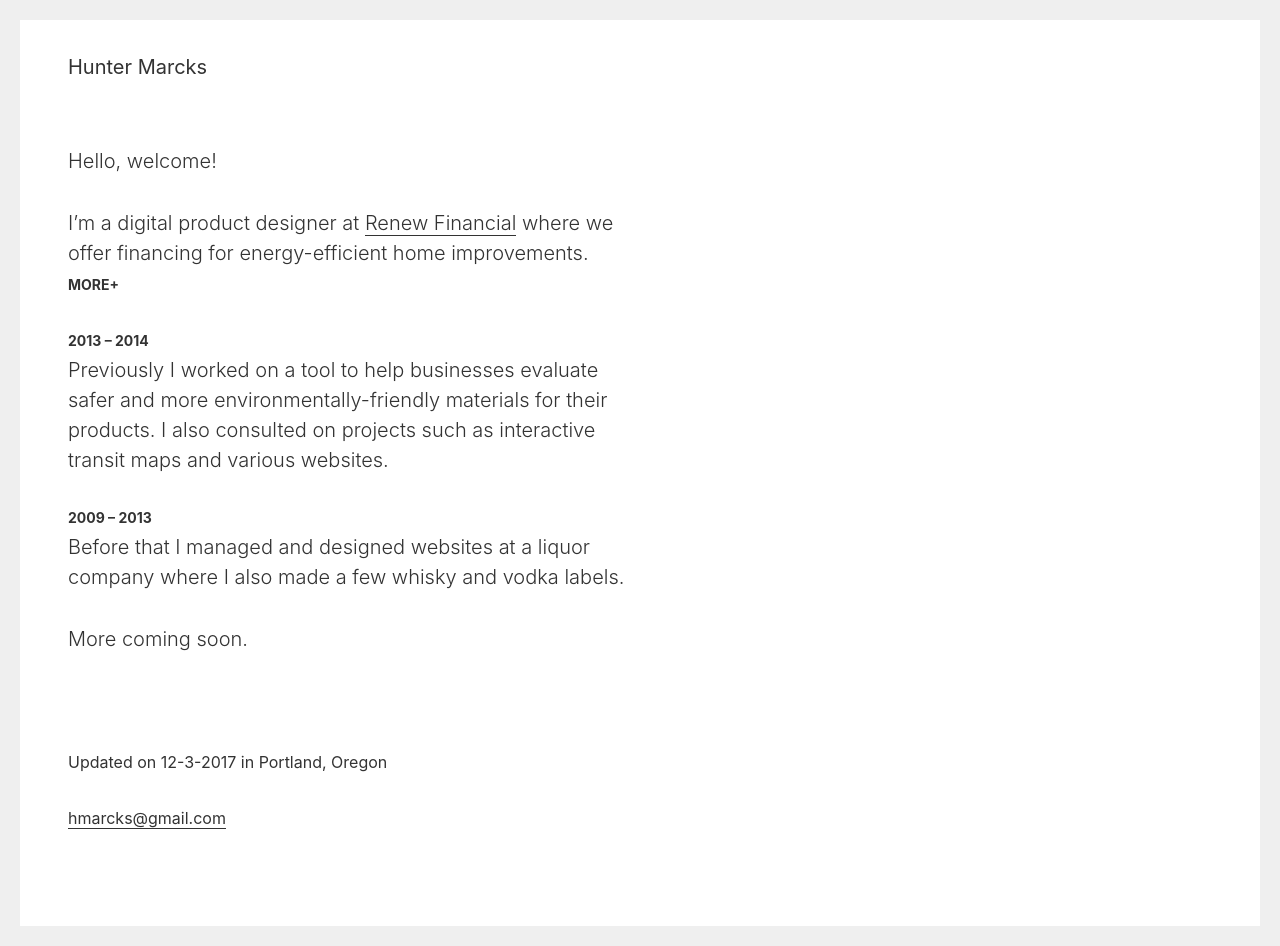
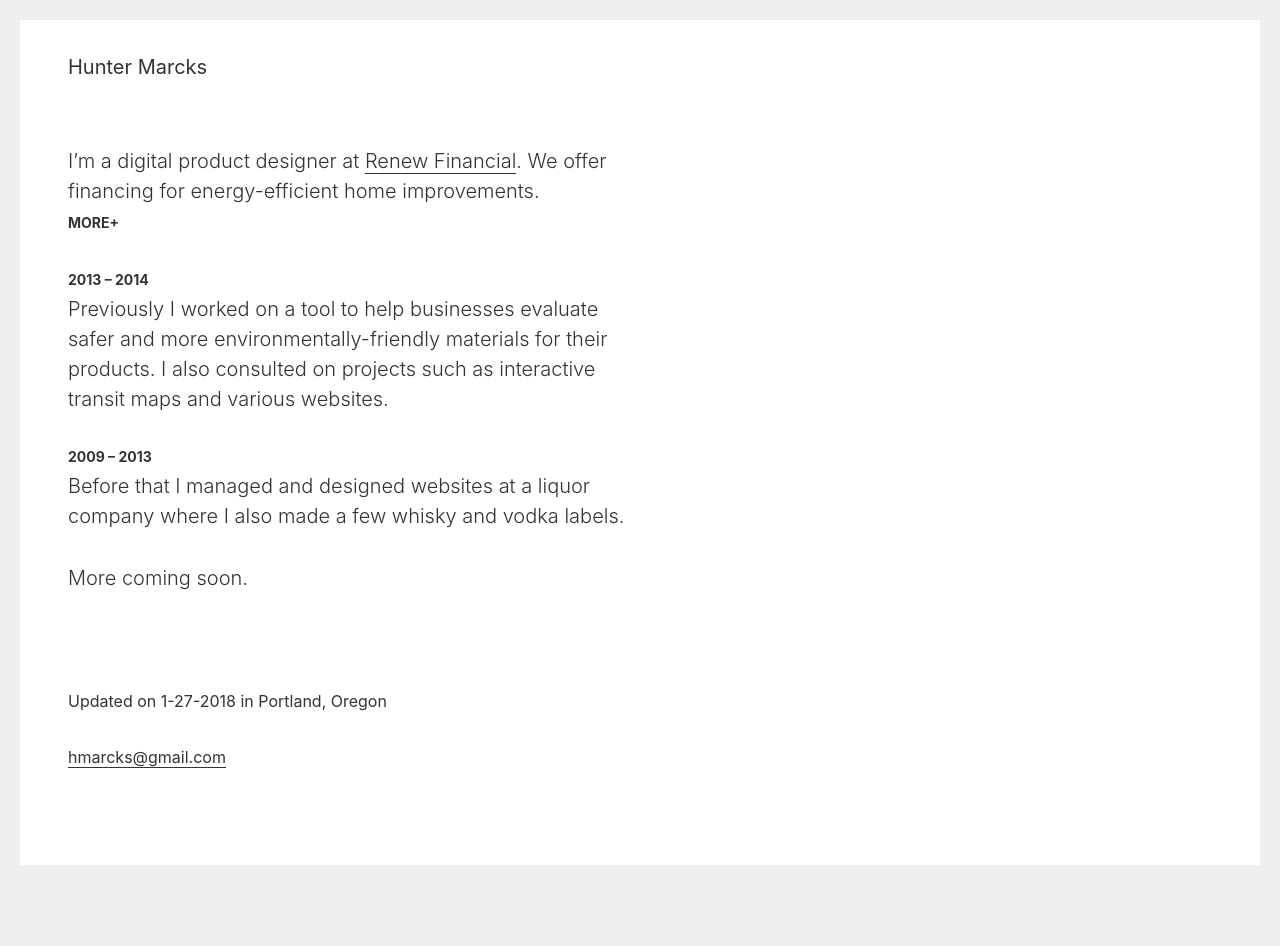
Before and after one commit to hmarcks/hmarcks.github.io, a Jekyll site: the page built from index.html, in a window 1280 px wide. Built offline with Jekyll 4.4.1, drawn with Linux system fonts in a browser that asks for light colours; after the commit the page ends 900 px from its top, so only the background shows below that.

Commit message:
updates copy about RF

```diff
--- a/_layouts/default.html
+++ b/_layouts/default.html
@@ -40,7 +40,7 @@
 
       <footer class="pt4">
 
-        <p>Updated on 12-3-2017 in Portland, Oregon</p>
+        <p>Updated on 1-27-2018 in Portland, Oregon</p>
         <p><a href="mailto:hmarcks@gmail.com">hmarcks@gmail.com</a></p>
 
         <script src="/assets/js/van11y-accessible-hide-show-aria.es6.js"></script>
--- a/_scss/base.scss
+++ b/_scss/base.scss
@@ -67,7 +67,7 @@
 }
 
 .intro {
-  max-width: 36rem;
+  max-width: 35rem;
 }
 
 nav {
--- a/index.html
+++ b/index.html
@@ -3,13 +3,18 @@
 title: Hunter Marcks
 ---
 <div class="intro f4-ns fw3">
-  <p>Hello, welcome!</p>
-  <p class="mb0">I’m a digital product designer at <a href="https://renewfinancial.com">Renew Financial</a> where we offer financing for energy-efficient home improvements.</p>
+  <p class="mb0">I’m a digital product designer at <a href="https://renewfinancial.com">Renew Financial</a>. We offer financing for energy-efficient home improvements.</p>
   <div class="mb4">
     <span class="js-expandmore" data-hideshow-prefix-class="animated">MORE</span>
-    <div class="js-to_expand">
-      <p>I design software to help our contractor partners offer homeowners financing and manage their jobs, to help homeowners apply for financing, and to help our underwriting team process applications.</p>
-      <p>Often this involves learning about our business and user needs, sometimes it’s mapping tasks and prototyping interactions, and occasionally it calls for some CSS.</p>
+    <div class="js-to_expand bb b--light-gray">
+      <p class="mt3 mb3">There are three main products I work on:</p>
+      <ul class="list pl3">
+        <li class="pb3"><span class="f6 b">1</span><br>I recently designed our customer account where homeowners sign in to choose their financing details, sign documents, and track their project with their contractor.</li>
+        <li class="pb3"><span class="f6 b">2</span><br>I work on the tools for our contractor partners where they can estimate financing plans, check property eligibility, help homeowners apply for financing, and manage their jobs.</li>
+        <li class="pb3"><span class="f6 b">3</span><br>I also design for our underwriting software used by our internal team to help process the applications homeowners submit for financing.</li>
+      </ul>
+      <p>Often I'm learning about our business and user needs, sometimes I'm mapping tasks and prototyping interactions, and occasionally I get into some front-end development.</p>
+      <p>I established and manage our design system (design guidelines and living pattern library) in collaboration with our engineers to help deliver a high-quality and consistent experience more efficiently.</p>
     </div>
   </div>
   <h3 class="f6 fw7 mb1">2013 – 2014</h3>
```
